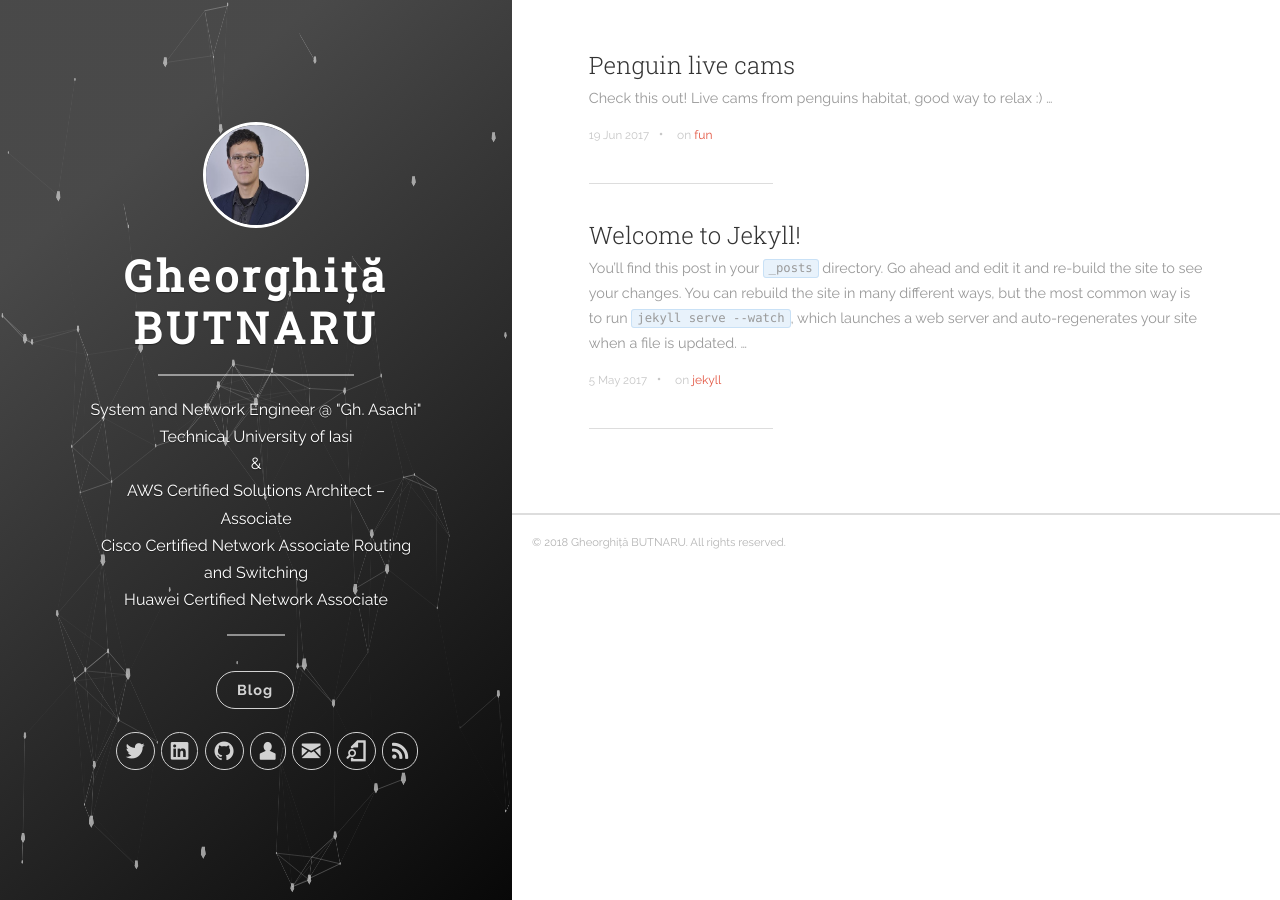
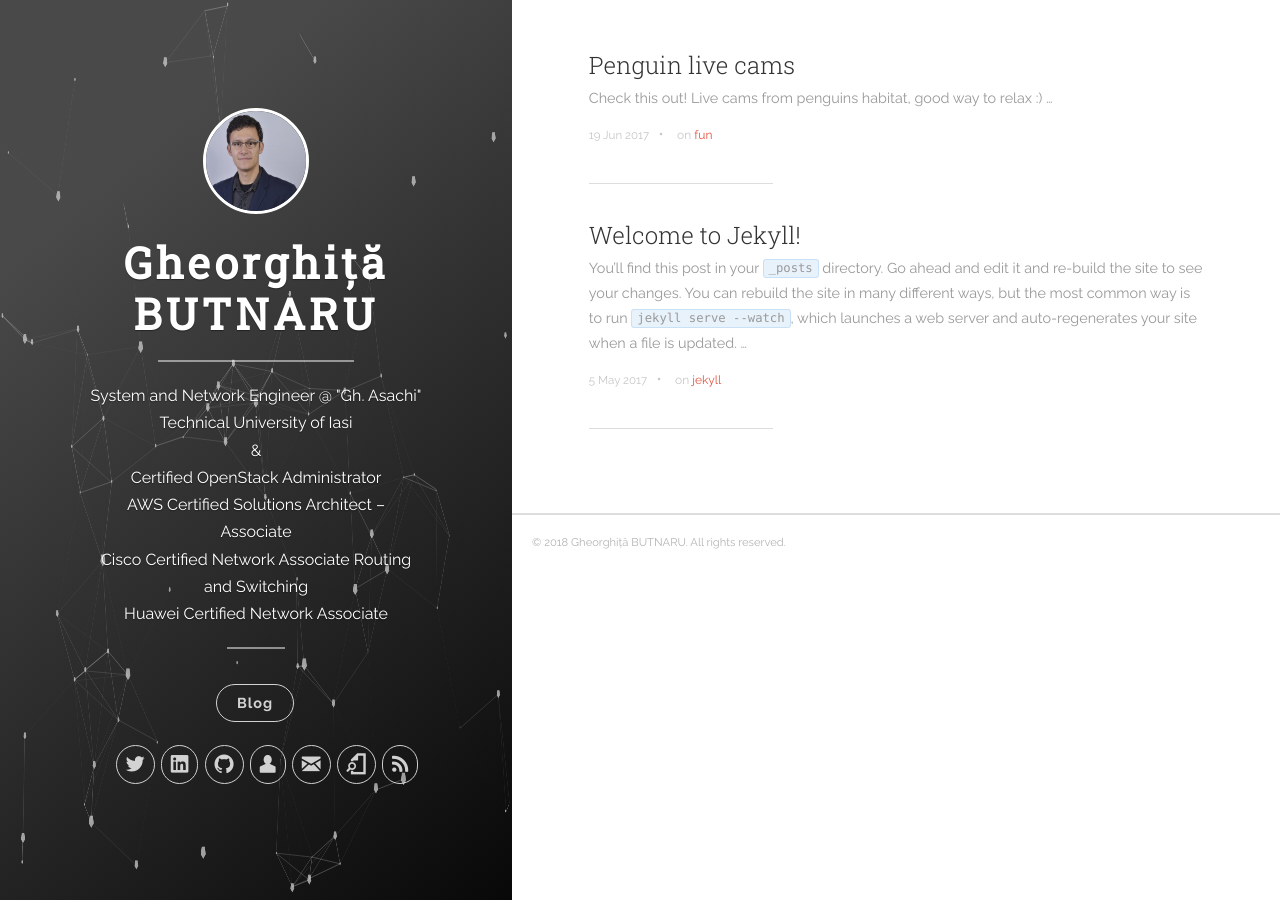
Before and after one commit to Gheorghita/website, a Jekyll site: the page built from index.html, in a window 1280 px wide. Built offline with Jekyll 4.4.1, drawn with Linux system fonts in a browser that asks for light colours; nearby versions of some CDN libraries; the list of posts is cut into pages by our own code.

Commit message:
Add OpenStack Certification

```diff
--- a/_config.yml
+++ b/_config.yml
@@ -2,12 +2,14 @@
 title: 'Gheorghiță BUTNARU'
 description: 'System and Network Engineer @ &#34;Gh. Asachi&#34; Technical University of Iasi<br>'
 description_url: 'http://www.tuiasi.ro'
-second_description: 'AWS Certified Solutions Architect – Associate<br>'
-second_description_url: 'https://www.certmetrics.com/amazon/public/badge.aspx?i=1&t=c&d=2017-02-21&ci=AWS00192670'
-third_description: 'Cisco Certified Network Associate Routing and Switching<br>'
-third_description_url: '/images/CISCO/CCNA_R&S_432474170541FMYH.pdf'
-fourth_description: 'Huawei Certified Network Associate<br>'
-fourth_description_url: '/images/Huawei'
+coa_description: 'Certified OpenStack Administrator<br>'
+coa_description_url: '/images/COA_Certificate.pdf'
+aws_description: 'AWS Certified Solutions Architect – Associate<br>'
+aws_description_url: 'https://www.certmetrics.com/amazon/public/badge.aspx?i=1&t=c&d=2017-02-21&ci=AWS00192670'
+cisco_description: 'Cisco Certified Network Associate Routing and Switching<br>'
+cisco_description_url: '/images/CISCO/CCNA_R&S_432474170541FMYH.pdf'
+huawei_description: 'Huawei Certified Network Associate<br>'
+huawei_description_url: '/images/Huawei'
 url: 'https://gbutnaru.me'
 enforce_ssl: 'gbutnaru.me'
 baseurl: '/'
--- a/_includes/header.html
+++ b/_includes/header.html
@@ -16,9 +16,10 @@
         <p class="panel-cover__description">
             <a href="{{ site.description_url }}"> {{site.description }} </a>
             &amp;</br>
-            <a href="{{ site.second_description_url }}"> {{ site.second_description }}</a>
-            <a href="{{ site.third_description_url }}"> {{ site.third_description }}</a>
-            <a href="{{ site.fourth_description_url }}"> {{ site.fourth_description }}</a>
+            <a href="{{ site.coa_description_url }}"> {{ site.coa_description }}</a>
+            <a href="{{ site.aws_description_url }}"> {{ site.aws_description }}</a>
+            <a href="{{ site.cisco_description_url }}"> {{ site.cisco_description }}</a>
+            <a href="{{ site.huawei_description_url }}"> {{ site.huawei_description }}</a>
         </p>
         <hr class="panel-cover__divider panel-cover__divider--secondary">
 
```
Also changed, not shown: 1 other file.
